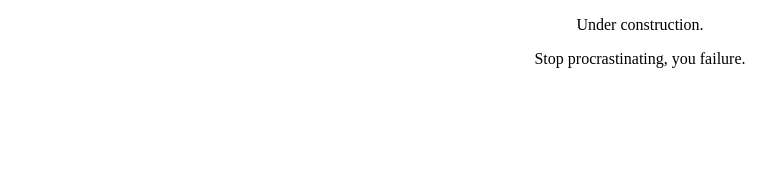
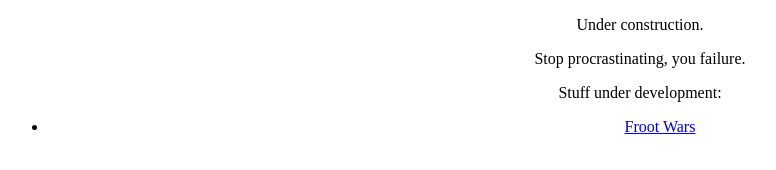
Before and after one commit to deruga04/deruga04.github.io, a plain HTML site: page index.html in a window 1280 px wide. Shown: the whole page, without its empty margins (0-776 px from the left). Drawn offline with Linux system fonts and the light colour scheme.

Commit message:
Edited front page to show projects under development

```diff
--- a/index.html
+++ b/index.html
@@ -6,6 +6,10 @@
 	<div class="main">
 		<p>Under construction.</p>
 		<p>Stop procrastinating, you failure.</p>
+		<p>Stuff under development:</p>
+		<ul>
+			<li><a href="file:///Users/deruga/git/deruga04.github.io/froot-wars.html">Froot Wars</a></li>
+		</ul>
 	</div>
 </body>
 </html>
```
